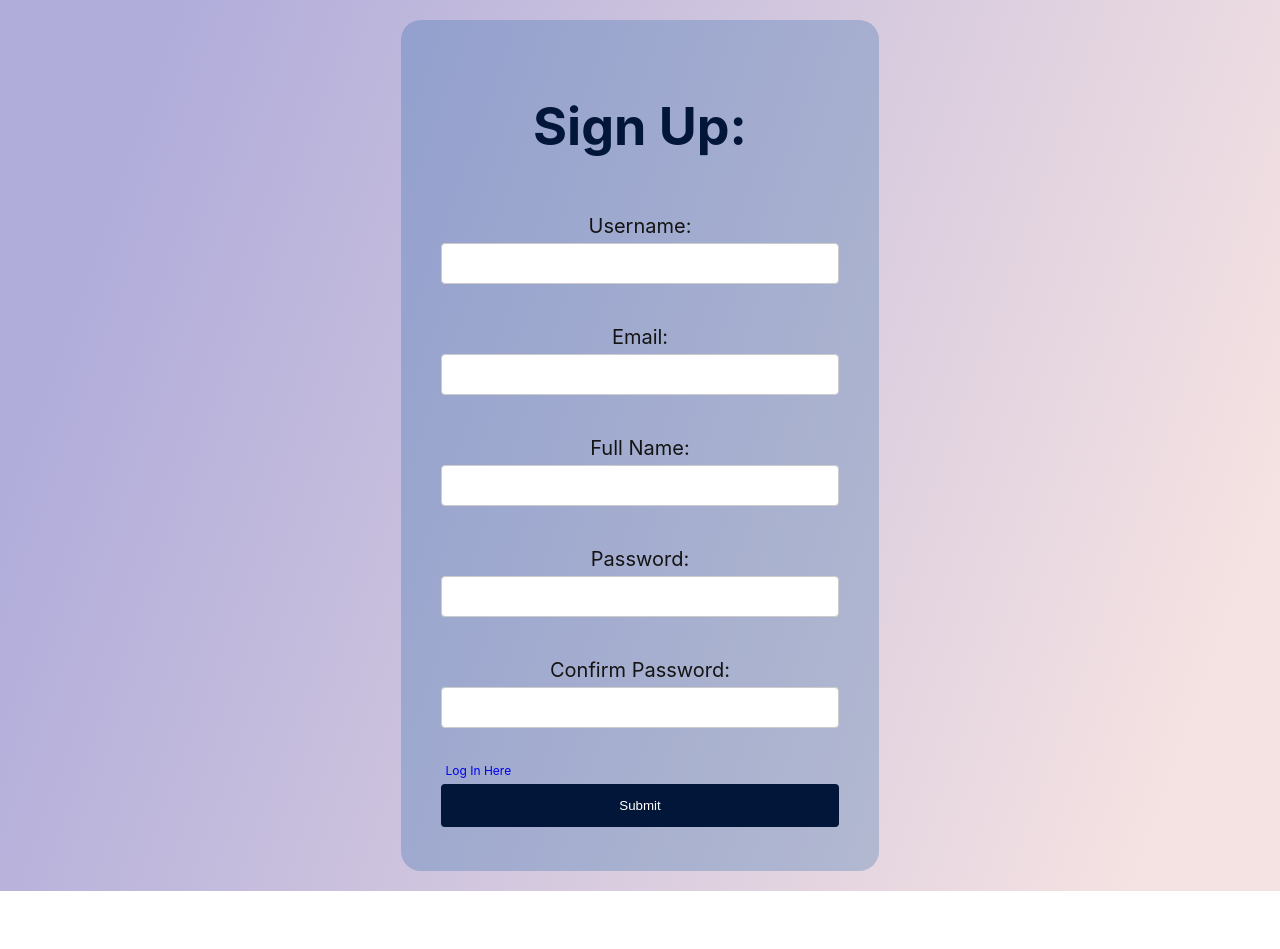
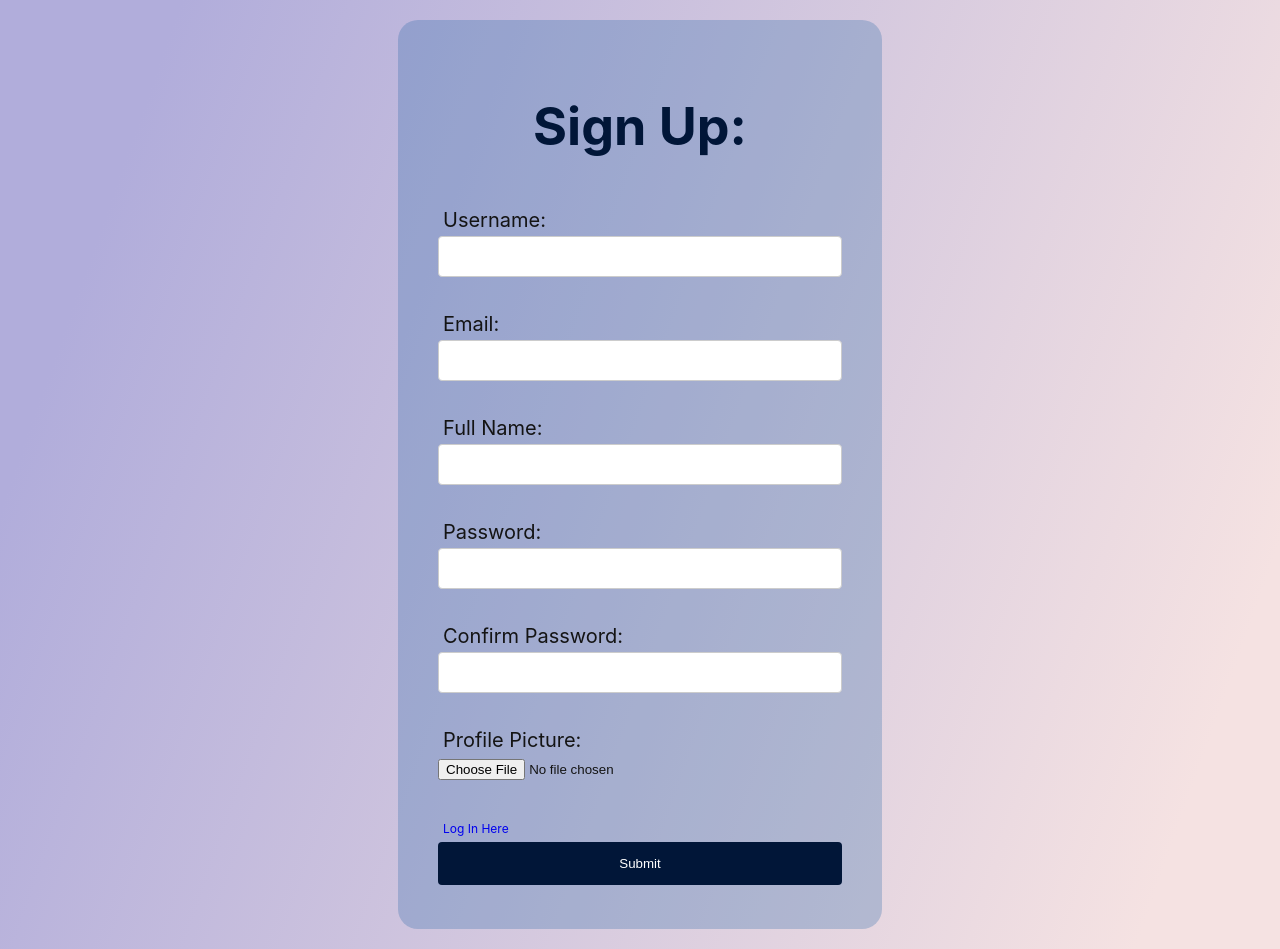
Before and after one commit to dreese33/stagewood-interview, a React (Create React App) app: page /signup in a window 1280 px wide. Before the commit the page ends 891 px from the top, so only its background shows below. Built offline with nearby package versions, Linux system fonts and the light colour scheme.

Commit message:
Added signup and stubs for form validation

```diff
--- a/src/App.css
+++ b/src/App.css
@@ -29,7 +29,6 @@
   padding: 40px;
   border-radius: 20px;
   margin: 20px;
-  max-width: 50%;
 }
 
 .create-account {
@@ -56,6 +55,28 @@ input[type=text], select {
   box-sizing: border-box;
 }
 
+input[type=password], select {
+  width: 100%;
+  padding: 12px 20px;
+  margin: 4px 0;
+  display: inline-block;
+  border: 1px solid #ccc;
+  border-radius: 4px;
+  box-sizing: border-box;
+}
+
+
+input[type=email], select {
+  width: 100%;
+  padding: 12px 20px;
+  margin: 4px 0;
+  display: inline-block;
+  border: 1px solid #ccc;
+  border-radius: 4px;
+  box-sizing: border-box;
+}
+
+
 button[type=submit] {
   width: 100%;
   background-color: rgb(1, 22, 56);
@@ -67,6 +88,13 @@ button[type=submit] {
   cursor: pointer;
 }
 
+input[type=file], select {
+  display: inline-block;
+  text-align: left;
+  float: left;
+  color: rgba(20, 20, 20, 1);;
+}
+
 button[type=submit]:hover {
   background-color:  rgba(1, 30, 105, 1);
 }
@@ -76,6 +104,8 @@ label {
   color: rgba(20, 20, 20, 1);
   font-size: 20px;
   text-align: left;
+  float: left;
+  padding-left: 5px;;
 }
 
 h1 {
--- a/src/App.js
+++ b/src/App.js
@@ -2,10 +2,11 @@ import './App.css';
 import {
   BrowserRouter as Router,
   Switch,
-  Route,
-  Link,
-  useRouteMatch
+  Route
 } from 'react-router-dom';
+
+import SignupFormComponent from './components/SignupForm.js';
+import LoginFormComponent from './components/LoginForm.js'
 
 
 export default function CustomLinkExample() {
@@ -30,20 +31,9 @@ function Login() {
   return (
     <div className="App">
       <header className="App-header">
-        <div className="auth-container">
+        <div className="auth-container modulate-auth-width">
           <h1>Sign In:</h1>
-          <form>
-              <label htmlFor="username">Username:</label>
-              <input type="text" id="username" name="username" size="20"/><br/><br/>
-              <label htmlFor="pswd">Password:</label>
-              <input type="text" id="pswd" name="pswd"/><br/><br/>
-              <span className="create-account">
-                <a href="signup" title="Create Account" id="create-account" className="account">
-                  Create Account
-                </a>
-              </span>
-              <button type="submit">Submit</button>
-          </form>
+          <LoginFormComponent/>
         </div>
       </header>
     </div>
@@ -55,26 +45,9 @@ function Signup() {
   return (
     <div className="App">
       <header className="App-header">
-        <div className="auth-container">
+        <div className="auth-container modulate-auth-width">
           <h1>Sign Up:</h1>
-          <form>
-              <label htmlFor="username">Username:</label>
-              <input type="text" id="username" name="username" size="10"/><br/><br/>
-              <label htmlFor="email">Email:</label>
-              <input type="text" id="email" name="email"/><br/><br/>
-              <label htmlFor="name">Full Name:</label>
-              <input type="text" id="fname" name="fname"/><br/><br/>
-              <label htmlFor="pswd">Password:</label>
-              <input type="text" id="pswd" name="pswd"/><br/><br/>
-              <label htmlFor="confirm-pswd">Confirm Password:</label>
-              <input type="text" id="confirm-pswd" name="confirm-pswd"/><br/><br/>
-              <span className="create-account">
-                <a href="/" title="Log In" id="log-in" className="account">
-                  Log In Here
-                </a>
-              </span>
-              <button type="submit">Submit</button>
-          </form>
+          <SignupFormComponent/>
         </div>
       </header>
     </div>
--- /dev/null
+++ b/src/Login.js
@@ -0,0 +1,3 @@
+export function handleLogin(username, password) {
+
+}
--- /dev/null
+++ b/src/Signup.js
@@ -0,0 +1,3 @@
+export function signup(username, email, name, password, confirm, profilePic) {
+
+}
--- /dev/null
+++ b/src/components/LoginForm.js
@@ -0,0 +1,45 @@
+import React, { Component } from 'react';
+
+class LoginFormComponent extends Component {
+
+    constructor(props) {
+        super(props);
+        this.state = {value: ''};
+        this.handleUsernameChange = this.handleUsernameChange.bind(this);
+        this.handlePasswordChange = this.handlePasswordChange.bind(this);
+        this.handleSubmit = this.handleSubmit.bind(this);
+    }
+
+    handleUsernameChange(event) {
+        console.log(event.target.value);
+        this.setState({value: event.target.value});
+    }
+
+    handlePasswordChange(event) {
+        console.log(event.target.value);
+        this.setState({value: event.target.value});
+    }
+
+    handleSubmit(event) {
+        console.log("Submitted");
+        event.preventDefault();
+    }
+
+    render() {
+      return (
+        <form onSubmit={this.handleSubmit}>
+            <label htmlFor="username">Username:</label>
+            <input type="text" id="username" name="username" size="20" onChange={this.handleUsernameChange}/><br/><br/>
+            <label htmlFor="pswd">Password:</label>
+            <input type="password" id="pswd" name="pswd" onChange={this.handlePasswordChange}/><br/><br/>
+            <span className="create-account">
+            <a href="signup" title="Create Account" id="create-account" className="account">
+                Create Account
+            </a>
+            </span>
+            <button type="submit">Submit</button>
+        </form>
+      );
+    }
+}
+export default LoginFormComponent;
--- /dev/null
+++ b/src/components/SignupForm.js
@@ -0,0 +1,66 @@
+import React, { Component } from 'react';
+
+class SignupFormComponent extends Component {
+
+    constructor(props) {
+        super(props);
+        this.state = {value: ''};
+        this.handleUsernameChange = this.handleUsernameChange.bind(this);
+        this.handlePasswordChange = this.handlePasswordChange.bind(this);
+        this.handleEmailChange = this.handleEmailChange.bind(this);
+        this.handleConfirmChange = this.handleConfirmChange.bind(this);
+        this.handleSubmit = this.handleSubmit.bind(this);
+    }
+
+    handleUsernameChange(event) {
+        console.log(event.target.value);
+        this.setState({value: event.target.value});
+    }
+
+    handlePasswordChange(event) {
+        console.log(event.target.value);
+        this.setState({value: event.target.value});
+    }
+
+    handleEmailChange(event) {
+        console.log(event.target.value);
+        this.setState({value: event.target.value});
+    }
+
+    handleConfirmChange(event) {
+        console.log(event.target.value);
+        this.setState({value: event.target.value});
+    }
+
+    handleSubmit(event) {
+        console.log("Submitted");
+        event.preventDefault();
+    }
+
+
+    render() {
+      return (
+        <form>
+              <label htmlFor="username">Username:</label>
+              <input type="text" id="username" name="username" size="10" onChange={this.handleUsernameChange}/><br/><br/>
+              <label htmlFor="email">Email:</label>
+              <input type="email" id="email" name="email" onChange={this.handleEmailChange}/><br/><br/>
+              <label htmlFor="name">Full Name:</label>
+              <input type="text" id="fname" name="fname"/><br/><br/>
+              <label htmlFor="pswd">Password:</label>
+              <input type="password" id="pswd" name="pswd" onChange={this.handlePasswordChange}/><br/><br/>
+              <label htmlFor="confirm-pswd">Confirm Password:</label>
+              <input type="password" id="confirm-pswd" name="confirm-pswd" onChange={this.handleConfirmChange}/><br/><br/>
+              <label className="">Profile Picture: </label><br/>
+              <input id="image-file" type="file" accept="image/*"/><br/><br/>
+              <span className="create-account">
+                <a href="/" title="Log In" id="log-in" className="account">
+                  Log In Here
+                </a>
+              </span>
+              <button type="submit">Submit</button>
+          </form>
+      );
+    }
+}
+export default SignupFormComponent;
```
